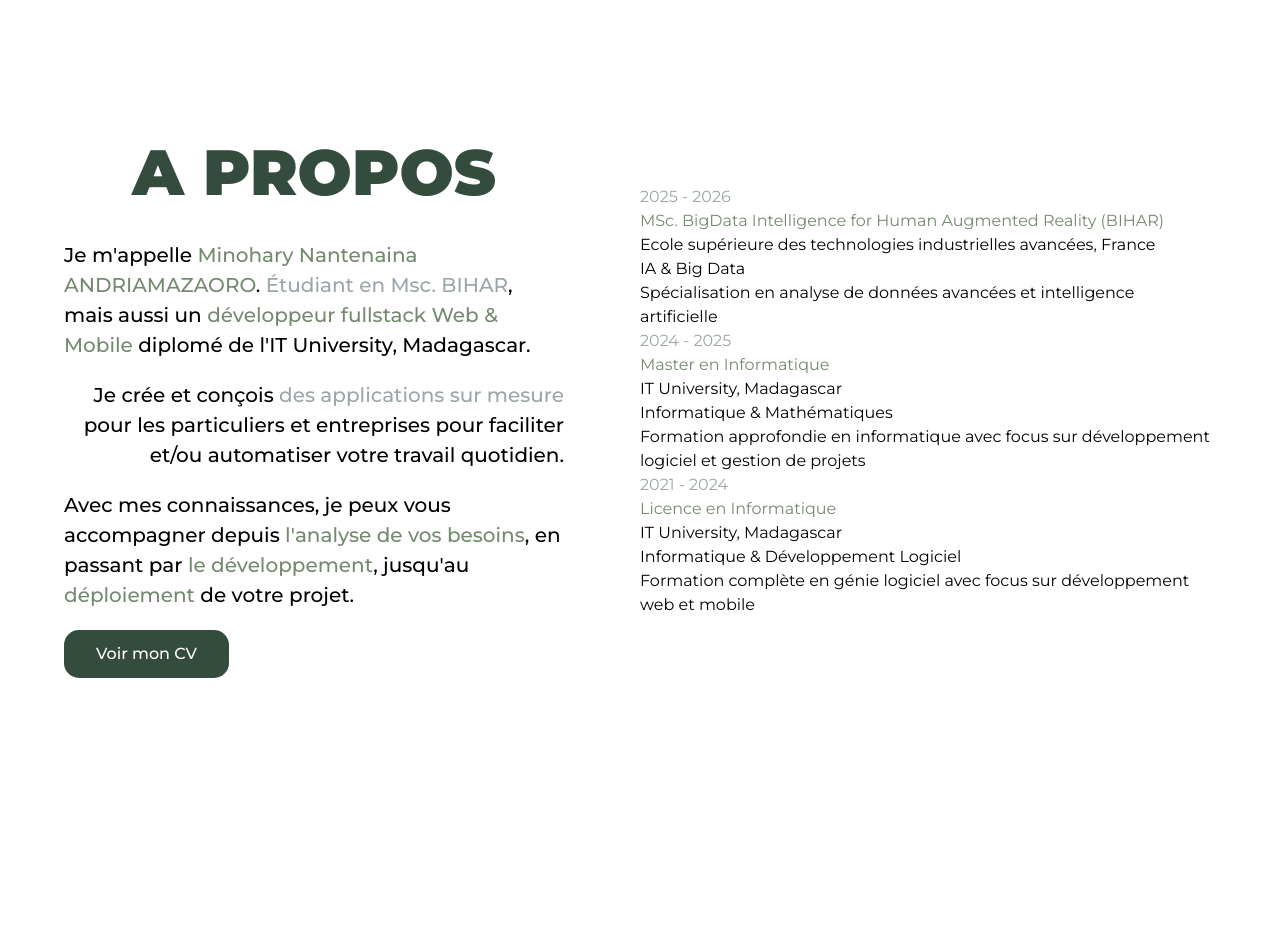
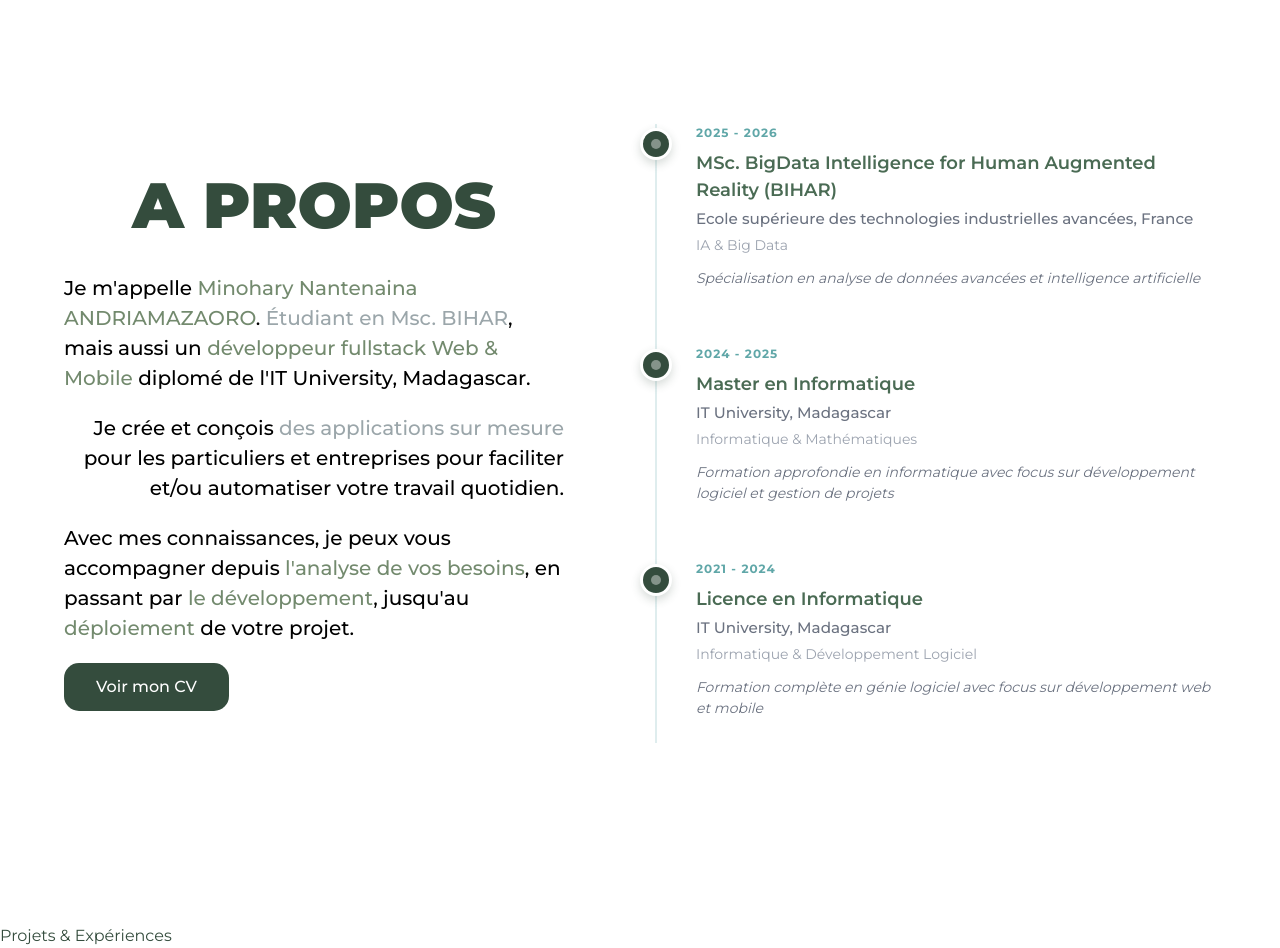
Before and after one commit to Nante1905/portfolio, a Next.js app: page / in a window 1280 px wide. Shown: the part 880-1828 px from the top of the page. Before the commit the page ends 1702 px from the top, so only its background shows below. Built offline with nearby package versions, Linux system fonts and the light colour scheme.

Commit message:
update: add GSAP dependency and enhance academic timeline styles

```diff
--- /dev/null
+++ b/scss.d.ts
@@ -0,0 +1 @@
+declare module "*.scss";
--- a/src/app/page.tsx
+++ b/src/app/page.tsx
@@ -1,4 +1,5 @@
 import AboutRoot from "@/components/about/containers/about.root";
+import ExperiencesRoot from "@/components/experiences/containers/ExperiencesRoot";
 import LandingComponent from "@/components/landing/containers/landing-page/landing.component";
 import NumbersComponent from "@/components/numbers/numbers.component";
 import "./page.scss";
@@ -8,6 +9,7 @@ export default function Home() {
     <div className="app">
       <LandingComponent />
       <AboutRoot />
+      <ExperiencesRoot />
 
       <NumbersComponent />
     </div>
--- a/src/components/about/components/academic-timeline/academic-timeline.component.scss
+++ b/src/components/about/components/academic-timeline/academic-timeline.component.scss
@@ -22,11 +22,8 @@
       top: 0;
       bottom: 0;
       width: 2px;
-      background: linear-gradient(
-        180deg,
-        rgba(88, 156, 176, 0.3) 0%,
-        rgba(88, 156, 176, 0) 100%
-      );
+      background: var(--color-green-accent);
+      opacity: 0.2;
     }
   }
 
@@ -41,9 +38,9 @@
     width: 32px;
     height: 32px;
     border-radius: 50%;
-    background: linear-gradient(135deg, #589cb0 0%, #3d6b80 100%);
+    background: var(--color-green-primary);
     border: 3px solid #ffffff;
-    box-shadow: 0 0 15px rgba(88, 156, 176, 0.2);
+    box-shadow: 0 4px 10px rgba(52, 76, 61, 0.2);
     flex-shrink: 0;
     margin-top: 4px;
 
@@ -52,24 +49,25 @@
       position: absolute;
       inset: 8px;
       border-radius: 50%;
-      background: rgba(255, 255, 255, 0.3);
+      background: rgba(255, 255, 255, 0.4);
     }
   }
 
   &_content {
     display: flex;
-    gap: 1rem;
-    padding-bottom: 1rem;
+    flex-direction: column;
+    gap: 0.25rem;
+    padding-bottom: 1.5rem;
     flex: 1;
   }
 
   &_year {
-    font-size: 0.875rem;
-    font-weight: 600;
+    font-size: 0.75rem;
+    font-weight: 700;
+    color: var(--color-green-accent);
     text-transform: uppercase;
     letter-spacing: 1px;
-    min-width: 80px;
-    padding-top: 6px;
+    margin-bottom: 0.25rem;
   }
 
   &_body {
@@ -79,6 +77,7 @@
   &_degree {
     font-size: 1.125rem;
     font-weight: 600;
+    color: var(--color-green-secondary);
     margin-bottom: 0.25rem;
   }
 
--- a/src/components/about/components/academic-timeline/academic-timeline.component.tsx
+++ b/src/components/about/components/academic-timeline/academic-timeline.component.tsx
@@ -1,3 +1,5 @@
+import "./academic-timeline.component.scss";
+
 interface AcademicItem {
   degree: string;
   institution: string;
@@ -12,39 +14,22 @@ interface AcademicTimelineProps {
 
 const AcademicTimelineComponent = ({ items }: AcademicTimelineProps) => {
   return (
-    <div className="py-4">
-      <div className="relative flex flex-col gap-8">
-        {/* Timeline vertical line */}
-        <div className="absolute left-4 top-0 bottom-0 w-0.5 bg-gradient-to-b from-blue-400/30 to-transparent"></div>
+    <div className="academic-timeline py-4">
+      <div className="academic-timeline_container">
+        {items.map((item, index) => (
+          <div key={index} className="academic-timeline_item">
+            <div className="academic-timeline_marker"></div>
 
-        {items.map((item, index) => (
-          <div key={index} className="flex gap-6 relative">
-            {/* Timeline marker */}
-            <div
-              className="relative w-8 h-8 rounded-full border-4 border-white flex-shrink-0 mt-1"
-              style={{
-                background: "linear-gradient(135deg, #589cb0 0%, #3d6b80 100%)",
-                boxShadow: "0 0 15px rgba(88, 156, 176, 0.2)",
-              }}
-            >
-              <div className="absolute inset-2 rounded-full bg-white/30"></div>
-            </div>
-
-            {/* Timeline content */}
-            <div className="flex flex-col gap-1 pb-4 flex-1">
-              <div className="text-green-accent text-xs font-semibold uppercase tracking-wider">
-                {item.year}
-              </div>
-              <div className="flex-1">
-                <h4 className="text-green-secondary text-lg font-semibold mb-1">
-                  {item.degree}
-                </h4>
-                <p className="text-gray-500 text-sm font-medium mb-1">
+            <div className="academic-timeline_content">
+              <div className="academic-timeline_year">{item.year}</div>
+              <div className="academic-timeline_body">
+                <h4 className="academic-timeline_degree">{item.degree}</h4>
+                <p className="academic-timeline_institution">
                   {item.institution}
                 </p>
-                <p className="text-gray-400 text-xs mb-3">{item.field}</p>
+                <p className="academic-timeline_field">{item.field}</p>
                 {item.description && (
-                  <p className="text-gray-500 text-xs leading-relaxed italic">
+                  <p className="academic-timeline_description">
                     {item.description}
                   </p>
                 )}
--- a/src/components/about/containers/about.root.scss
+++ b/src/components/about/containers/about.root.scss
@@ -11,7 +11,7 @@
     align-items: center;
     // height: max-content;
     padding-inline: 5%;
-    padding-block: 8%;
+    margin-block: 8%;
     // gap: 10%;
     flex-wrap: wrap;
   }
--- /dev/null
+++ b/src/components/experiences/containers/ExperiencesRoot.tsx
@@ -0,0 +1,11 @@
+const ExperiencesRoot = () => {
+  return (
+    <div className="experiences-root mt-10 h-[95vh]">
+      <h2 className="text-5xl font-black text-center text-green-primary">
+        Projets & Expériences
+      </h2>
+    </div>
+  );
+};
+
+export default ExperiencesRoot;
```
Also changed, not shown: 1 other file (tests, documents, lock files or other folders).
